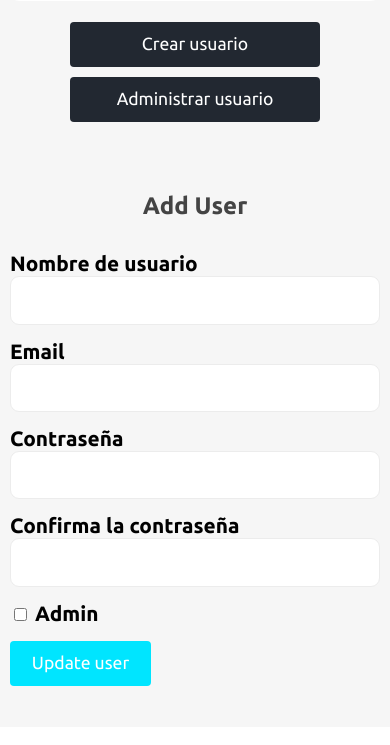
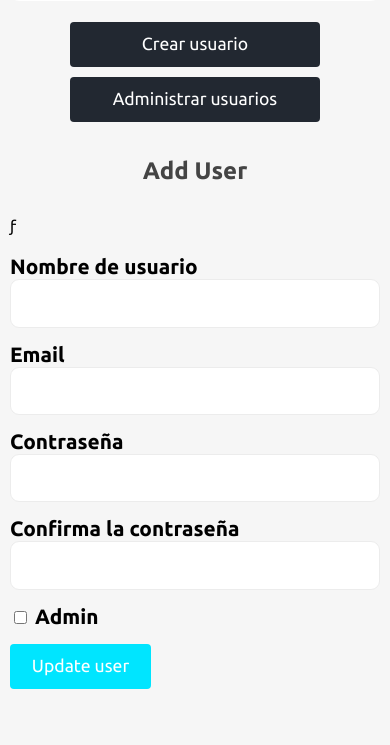
Before and after one commit to pabloherranzcano/TFC, a PHP site: page /admin/users/edit.php in a window 390 px wide. Shown: the part 614-1359 px from the top of the page. Before the commit the page ends 1300 px from the top, so only its background shows below. Run offline with PHP 8.4, Linux system fonts and the light colour scheme; the visitor is signed in with stand-in values (Sample User, id 1); data comes from the database, SQL or seed files in the repository; data that the repository does not hold is empty; some libraries are stand-ins or nearby versions.

Commit message:
Responsive y botones admin

```diff
--- a/admin/comments/index.php
+++ b/admin/comments/index.php
@@ -45,8 +45,9 @@ $commentsAdmin = array_reverse(selectAll($table));
 		<div class="admin-content">
 
 
-            <div class="content">
-                <h2 class="page-title">COMENTARIOS</h2>
+            <h2 class="page-title comments">COMENTARIOS</h2>
+
+			<div class="content">
 
 				<?php include ROOT_PATH . "/app/includes/messages.php"; ?>
 
--- a/admin/contact/index.php
+++ b/admin/contact/index.php
@@ -46,9 +46,10 @@ $i = count($records) + 1;
 		<!-- Admin content -->
 		<div class="admin-content">
 
+			<h2 class="page-title email">BANDEJA DE ENTRADA</h2>
+
 			<!-- Content -->
 			<div class="content">
-				<h2 class="page-title">BANDEJA DE ENTRADA</h2>
 
 				<?php include ROOT_PATH . "/app/includes/messages.php"; ?>
 
--- a/admin/posts/create.php
+++ b/admin/posts/create.php
@@ -48,8 +48,9 @@ adminOnly();
 				<a href="index.php" class="btn btn-big">Adminsitrar&nbsp;posts</a>
 			</div>
 
+			<h2 class="page-title">CREAR POST</h2>
+
 			<div class="content">
-				<h2 class="page-title">CREAR POST</h2>
 
 				<!-- Comprobamos que no haya ningún campo vacío del formulario, y si lo hay
 				mostramos en este div una lista con los errores. -->
--- a/admin/posts/index.php
+++ b/admin/posts/index.php
@@ -60,11 +60,11 @@ $i = count($records) + 1;
 		<div class="admin-content">
 			<div class="btn-group">
 				<a href="create.php" class="btn btn-big">Crear&nbsp;post</a>
-				<a href="index.php" class="btn btn-big">Administrar&nbsp;posts</a>
 			</div>
 
+			<h2 class="page-title">POSTS</h2>
+
 			<div class="content">
-				<h2 class="page-title">POSTS</h2>
 
 				<?php include ROOT_PATH . "/app/includes/messages.php"; ?>
 
@@ -84,7 +84,7 @@ $i = count($records) + 1;
 								<td><?php echo $post['id']; ?></td>
 								<td><?php echo $post['title']; ?></td>
 								<td><?php echo $post['username']; ?></td>
-								<td><a href="edit.php?id=<?php echo $post['id']. "&image=" . $post['image'] ?>" class="edit">Editar</a></td>
+								<td><a href="edit.php?id=<?php echo $post['id'] . "&image=" . $post['image'] ?>" class="edit">Editar</a></td>
 								<td><a href="edit.php?delete_id=<?php echo $post['id'] ?>" class="delete">Eliminar</a></td>
 
 								<?php if ($post['published']) : ?>
--- a/admin/topics/create.php
+++ b/admin/topics/create.php
@@ -47,8 +47,9 @@ adminOnly();
 				<a href="index.php" class="btn btn-big">Administrar&nbsp;topics</a>
 			</div>
 
+			<h2 class="page-title">CREAR TOPIC</h2>
+
 			<div class="content">
-				<h2 class="page-title">CREAR TOPIC</h2>
 
 				<!-- Comprobamos que no haya ningún campo vacío del formulario, y si lo hay
 				mostramos en este div una lista con los errores. -->
--- a/admin/topics/edit.php
+++ b/admin/topics/edit.php
@@ -47,8 +47,9 @@ adminOnly();
 				<a href="index.php" class="btn btn-big">Administrar&nbsp;posts</a>
 			</div>
 
+			<h2 class="page-title">EDITAR TOPIC</h2>
+
 			<div class="content">
-				<h2 class="page-title">EDITAR TOPIC</h2>
 
 				<!-- Comprobamos que no haya ningún campo vacío del formulario, y si lo hay
 				mostramos en este div una lista con los errores. -->
--- a/admin/topics/index.php
+++ b/admin/topics/index.php
@@ -44,12 +44,11 @@ adminOnly();
 		<div class="admin-content">
 			<div class="btn-group">
 				<a href="create.php" class="btn btn-big">Crear&nbsp;topic</a>
-                <a href="index.php" class="btn btn-big">Administrar&nbsp;posts</a>
 			</div>
 
-            <div class="content">
 			<h2 class="page-title">TOPICS</h2>
 
+			<div class="content">
 				<?php include ROOT_PATH . "/app/includes/messages.php"; ?>
 
 				<table>
@@ -59,7 +58,7 @@ adminOnly();
 						<th colspan='2' class="actions">Opciones</th>
 					</thead>
 					<tbody>
-						<?php foreach ($topics as $key => $topic): ?>
+						<?php foreach ($topics as $key => $topic) : ?>
 							<tr>
 								<td><?php echo $key + 1; ?></td>
 								<td><?php echo $topic['name']; ?></td>
--- a/admin/users/edit.php
+++ b/admin/users/edit.php
@@ -44,11 +44,12 @@ adminOnly();
 		<div class="admin-content">
 			<div class="btn-group">
 				<a href="create.php" class="btn btn-big">Crear&nbsp;usuario</a>
-				<a href="index.php" class="btn btn-big">Administrar&nbsp;usuario</a>
+				<a href="index.php" class="btn btn-big">Administrar&nbsp;usuarios</a>
 			</div>
 
-			<div class="content">
 			<h2 class="page-title">Add User</h2>
+
+			ƒ<div class="content">
 
 				<!-- Comprobamos que no haya ningún campo vacío del formulario, y si lo hay
 					mostramos en este div una lista con los errores. -->
--- a/admin/users/index.php
+++ b/admin/users/index.php
@@ -47,11 +47,11 @@ adminOnly();
 		<div class="admin-content">
 			<div class="btn-group">
 				<a href="create.php" class="btn btn-big">Crear&nbsp;usuario</a>
-				<a href="index.php" class="btn btn-big">Administrar&nbsp;usuarios</a>
 			</div>
 
+			<h2 class="page-title">USUARIOS</h2>
+
 			<div class="content">
-				<h2 class="page-title">USUARIOS</h2>
 
 				<?php include ROOT_PATH . "/app/includes/messages.php"; ?>
 
--- a/assets/css/admin.css
+++ b/assets/css/admin.css
@@ -16,6 +16,7 @@
 	    display: flex;
 	    flex-direction: row;
 	    text-align: center;
+	    margin-bottom: 30px;
 	}
 
 	.btn-group a {
@@ -42,10 +43,8 @@
 	/**********************************************************/
 
 	.admin-wrapper {
-	    /* Si queremos que no haya scroll, usamos la función calc() de css. Tendríamos
-		que restarle 90px del tamaño del header pero, como así seguiría habiendo algo de
-		scroll, le quitamos 150px para asegurar. */
-	    height: calc(100% - 130px);
+	    /* Usamos la función calc() de css para darle un height del 100% - 90px (el header). */
+	    height: calc(100% - 90px);
 	    width: 100%;
 	    margin: auto;
 	    display: flex;
@@ -56,6 +55,7 @@
 	.dashboard-message {
 	    display: block;
 	    text-align: center;
+	    margin-top: 30px;
 	}
 	/************************************************/
 	/******************** CONTENT *******************/
@@ -63,16 +63,18 @@
 
 	.admin-wrapper .admin-content {
 	    flex: 8;
-	    height: 100%;
+	    height: 95%;
 	    margin-top: 31px;
 	    padding: 11px 10px;
-	    /* Para hacer scroll en los posts sólo en la zona donde se muestran */
-	    overflow-y: scroll;
+	    overflow-y: hidden;
 	}
 
 	.content {
 	    width: 100%;
-	    padding-top: 50px;
+	    height: 100%;
+	    padding-top: 10px;
+	    /* Para hacer scroll en los posts sólo en la zona donde se muestran */
+	    overflow-y: scroll;
 	}
 	/************************************************/
 	/******************** SIDEBAR *******************/
@@ -119,6 +121,11 @@
 	.admin-content .page-title {
 	    text-align: center;
 	    margin-bottom: 2rem;
+	}
+
+	.page-title.comments,
+	.page-title.email {
+	    margin-top: 85px;
 	}
 	/* TABLAS */
 
@@ -210,6 +217,7 @@
 	    .admin-content .btn-group {
 	        flex-direction: column;
 	        margin: auto;
+	        margin-bottom: 30px;
 	    }
 	    .btn-group a {
 	        background-color: #222831;
@@ -227,13 +235,11 @@
 	    }
 	    .admin-wrapper .admin-content {
 	        flex: 1;
-	        overflow-y: visible;
-	        overflow-x: scroll;
 	        margin-top: 5px;
-	        ;
 	    }
 	    .content {
 	        margin-top: 10px;
+	        overflow-x: scroll;
 	    }
 	    /************************************************/
 	    /******************** SIDEBAR *******************/
```
Also changed, not shown: admin/contact/singleemail.php (+5 -4 lines), admin/posts/edit.php (+4 -3 lines), admin/users/create.php (+7 -6 lines). Lines whose indentation alone changed are shown as unchanged.
